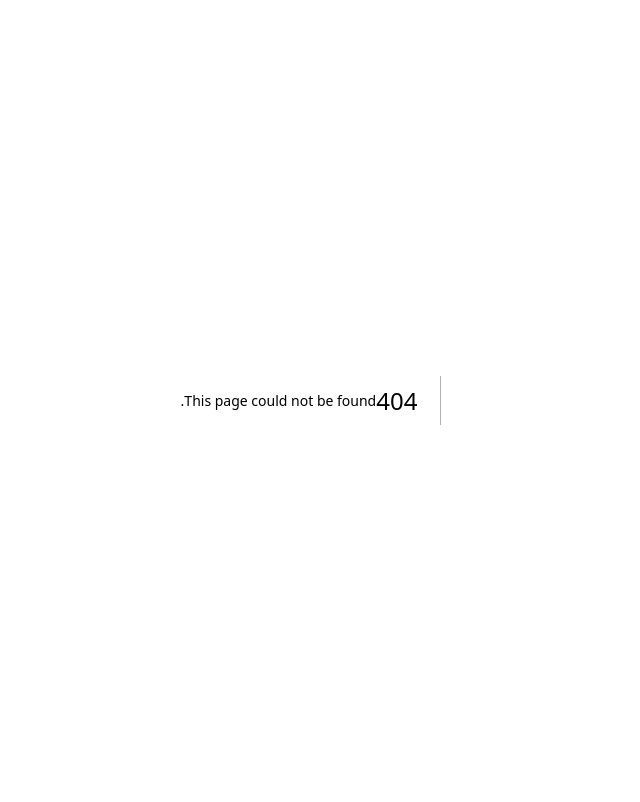
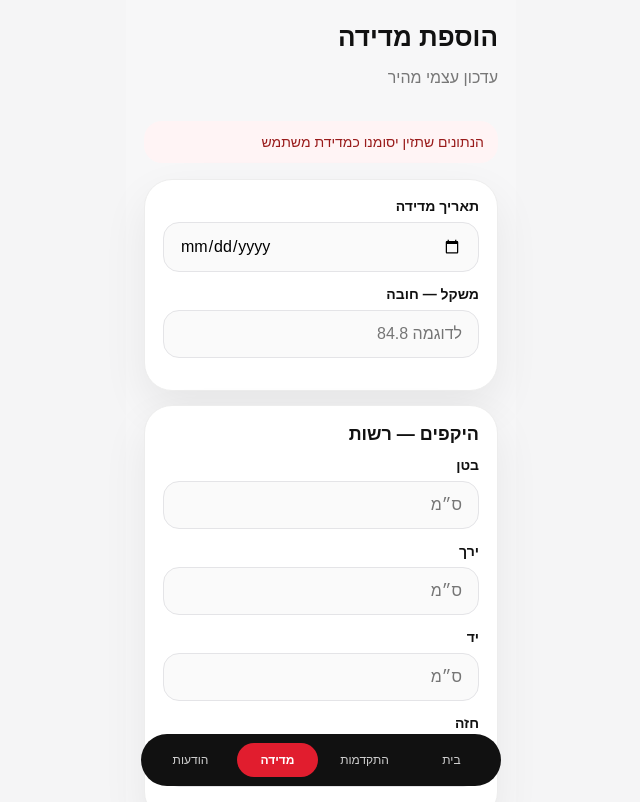
Before and after one commit to edenshape-cell/shape-plus-results, a Next.js app: page /client/add-measurement in a window 1280 px wide. Before the commit this address had no page. Shown: the top 802 px of the page, without its empty margins (319-959 px from the left). Built offline with nearby package versions, Linux system fonts and the light colour scheme.

Commit message:
Add client measurement form

```diff
--- /dev/null
+++ b/app/client/add-measurement/page.tsx
@@ -0,0 +1,32 @@
+import Link from 'next/link';
+
+export default function AddMeasurementPage() {
+  return (
+    <main className="phone-frame" dir="rtl">
+      <section className="screen">
+        <div className="topbar">
+          <div>
+            <h1 className="hello">הוספת מדידה</h1>
+            <p className="muted">עדכון עצמי מהיר</p>
+          </div>
+        </div>
+        <div className="note">הנתונים שתזין יסומנו כמדידת משתמש</div>
+        <div className="card">
+          <div className="field"><label>תאריך מדידה</label><input type="date" /></div>
+          <div className="field"><label>משקל — חובה</label><input placeholder="לדוגמה 84.8" /></div>
+        </div>
+        <div className="card">
+          <h3 className="card-title">היקפים — רשות</h3>
+          <div className="field"><label>בטן</label><input placeholder="ס״מ" /></div>
+          <div className="field"><label>ירך</label><input placeholder="ס״מ" /></div>
+          <div className="field"><label>יד</label><input placeholder="ס״מ" /></div>
+          <div className="field"><label>חזה</label><input placeholder="ס״מ" /></div>
+        </div>
+        <button className="primary-btn">שמירת מדידה</button>
+        <div style={{height:10}} />
+        <Link href="/client/home" className="secondary-btn" style={{display:'block',textAlign:'center'}}>ביטול</Link>
+      </section>
+      <nav className="bottom-nav"><Link className="nav-item" href="/client/home">בית</Link><Link className="nav-item" href="/client/progress">התקדמות</Link><Link className="nav-item active" href="/client/add-measurement">מדידה</Link><Link className="nav-item" href="/client/messages">הודעות</Link></nav>
+    </main>
+  );
+}
```
